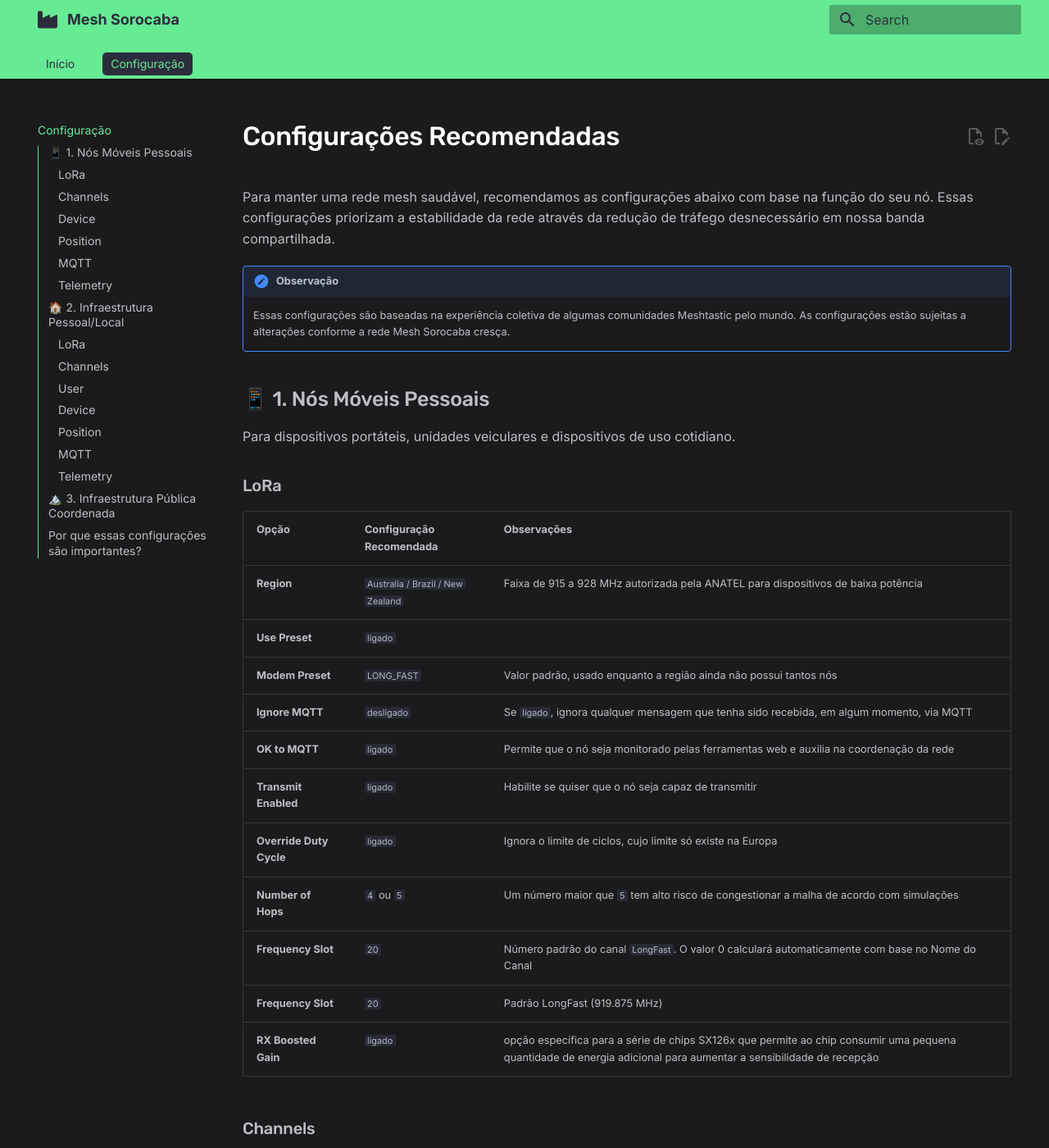
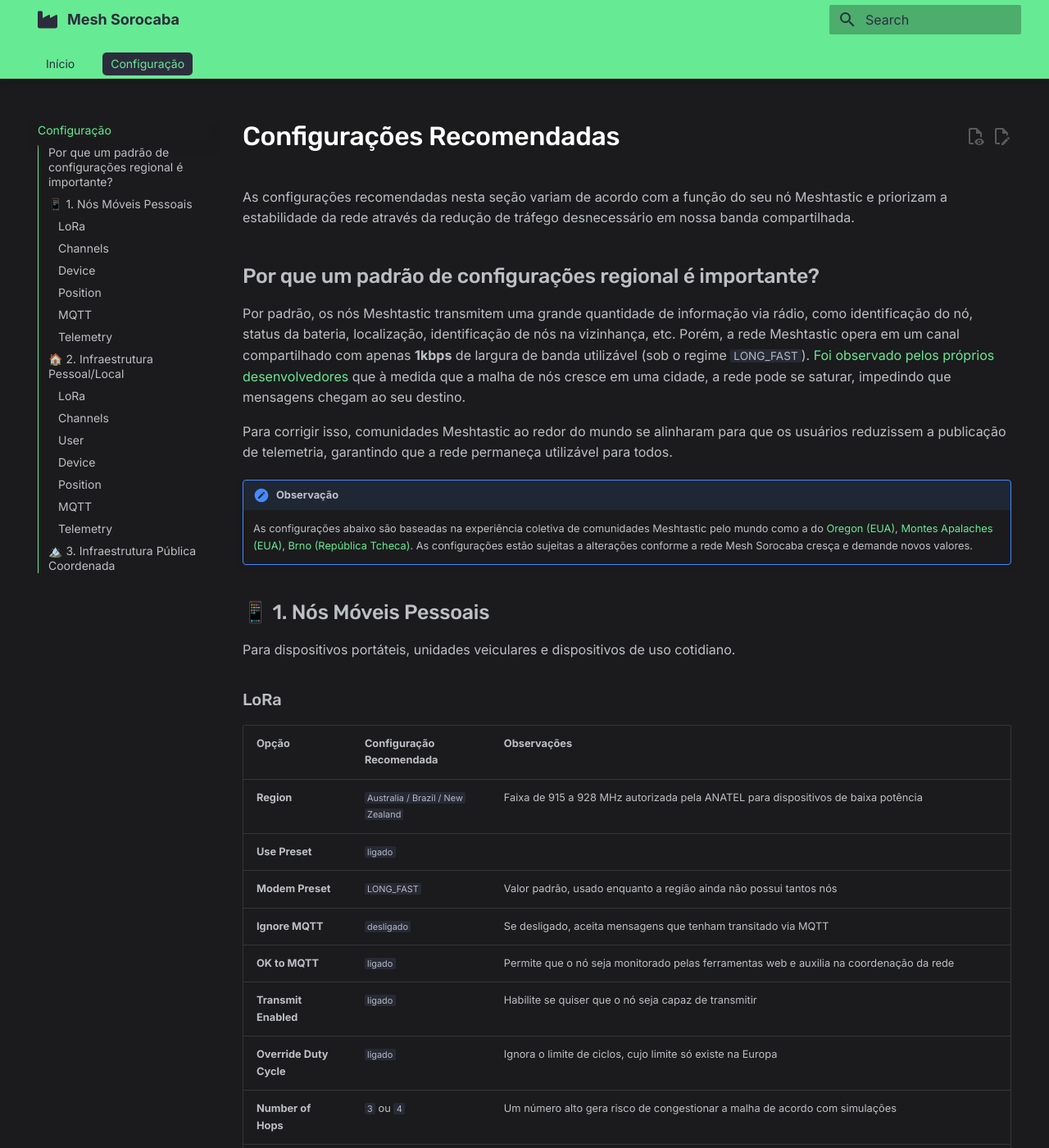
Before and after one commit to MeshSorocaba/meshsorocaba.github.io, an MkDocs documentation site: the page built from docs/configuracao.md, in a window 1280 px wide and 1400 px high. Shown: the whole window at 82% size. Built offline with MkDocs 1.6.1 and Material for MkDocs 9.7.7, drawn with Linux system fonts in a browser that asks for light colours; some of the changed text lies outside the part shown.

Commit message:
Improve config formatting and explanation

```diff
--- a/docs/configuracao.md
+++ b/docs/configuracao.md
@@ -1,9 +1,15 @@
 # Configurações Recomendadas
 
-Para manter uma rede mesh saudável, recomendamos as configurações abaixo com base na função do seu nó. Essas configurações priorizam a estabilidade da rede através da redução de tráfego desnecessário em nossa banda compartilhada.
+As configurações recomendadas nesta seção variam de acordo com a função do seu nó Meshtastic e priorizam a estabilidade da rede através da redução de tráfego desnecessário em nossa banda compartilhada.
+
+## Por que um padrão de configurações regional é importante?
+
+Por padrão, os nós Meshtastic transmitem uma grande quantidade de informação via rádio, como identificação do nó, status da bateria, localização, identificação de nós na vizinhança, etc. Porém, a rede Meshtastic opera em um canal compartilhado com apenas **1kbps** de largura de banda utilizável (sob o regime `LONG_FAST`). [Foi observado pelos próprios desenvolvedores](https://meshtastic.org/blog/why-your-mesh-should-switch-from-longfast/) que à medida que a malha de nós cresce em uma cidade, a rede pode se saturar, impedindo que mensagens chegam ao seu destino.
+
+Para corrigir isso, comunidades Meshtastic ao redor do mundo se alinharam para que os usuários reduzissem a publicação de telemetria, garantindo que a rede permaneça utilizável para todos.
 
 !!! note "Observação"
-    Essas configurações são baseadas na experiência coletiva de algumas comunidades Meshtastic pelo mundo. As configurações estão sujeitas a alterações conforme a rede Mesh Sorocaba cresça.
+    As configurações abaixo são baseadas na experiência coletiva de comunidades Meshtastic pelo mundo como a do [Oregon (EUA)](https://meshoregon.com/), [Montes Apalaches (EUA)](https://mtnme.sh/), [Brno (República Tcheca)](https://meshtastic--czbrno-blogspot-com.translate.goog/2025/01/meshtastic-moznost-soucasne-existence.html?_x_tr_sl=cs&_x_tr_tl=en&_x_tr_hl=cs&_x_tr_pto=wapp). As configurações estão sujeitas a alterações conforme a rede Mesh Sorocaba cresça e demande novos valores.
 
 ## 📱 1. Nós Móveis Pessoais
 
@@ -16,13 +22,12 @@
 | **Region** | `Australia / Brazil / New Zealand` | Faixa de 915 a 928 MHz autorizada pela ANATEL para dispositivos de baixa potência |
 | **Use Preset** | `ligado` | |
 | **Modem Preset** | `LONG_FAST` | Valor padrão, usado enquanto a região ainda não possui tantos nós |
-| **Ignore MQTT** | `desligado` | Se `ligado`, ignora qualquer mensagem que tenha sido recebida, em algum momento, via MQTT |
+| **Ignore MQTT** | `desligado` | Se desligado, aceita mensagens que tenham transitado via MQTT |
 | **OK to MQTT** | `ligado` | Permite que o nó seja monitorado pelas ferramentas web e auxilia na coordenação da rede |
 | **Transmit Enabled** | `ligado` | Habilite se quiser que o nó seja capaz de transmitir |
 | **Override Duty Cycle** | `ligado` | Ignora o limite de ciclos, cujo limite só existe na Europa |
-| **Number of Hops** | `4` ou `5` | Um número maior que `5` tem alto risco de congestionar a malha de acordo com simulações |
-| **Frequency Slot** | `20` | Número padrão do canal `LongFast`. O valor 0 calculará automaticamente com base no Nome do Canal |
-| **Frequency Slot** | `20` | Padrão LongFast (919.875 MHz) |
+| **Number of Hops** | `3` ou `4` | Um número alto gera risco de congestionar a malha de acordo com simulações |
+| **Frequency Slot** | `20` | Número padrão do canal `LongFast`. O valor 0 calculará automaticamente a frequência com base no Nome do Canal |
 | **RX Boosted Gain** | `ligado` | opção específica para a série de chips SX126x que permite ao chip consumir uma pequena quantidade de energia adicional para aumentar a sensibilidade de recepção |
 
 ### Channels
@@ -30,11 +35,11 @@
 | **Opção** | **Configuração Recomendada** | **Observações** |
 | :--- | :--- | :--- |
 | **Name** | `LongFast` | Canal público padrão para o preset `LONG_FAST` |
-| **PSK** | AQ== | Chave padrão do canal |
-| **Uplink Enabled** | ligado | Permite que o nó seja monitorado pelas ferramentas web e auxilia na coordenação da rede |
-| **Downlink enabled** | desligado | Desabilita recebimento de mensagens no canal oriundas do MQTT |
-| **Position enabled** | desligado | Ignora pedidos de anúncio de posição |
-| **Precise location** | desligado | Desnecessário se anúncio de posição está desligado |
+| **PSK** | `AQ==` | Chave padrão do canal |
+| **Uplink Enabled** | `ligado` | Permite que o nó seja monitorado pelas ferramentas web e auxilia na coordenação da rede |
+| **Downlink enabled** | `desligado` | Reduz tráfego desnecessário do MQTT para o rádio |
+| **Position enabled** | `desligado` | Ignora pedidos de anúncio de posição |
+| **Precise location** | `desligado` | Desnecessário se anúncio de posição está desligado |
 
 
 ### Device
@@ -43,7 +48,7 @@
 | :--- | :--- | :--- |
 | **Device Role** | `CLIENT_MUTE` ou `CLIENT` | Use `CLIENT_MUTE` na maioria dos casos, especialmente com múltiplos dispositivos recebendo de um nó com posição mais privilegiada; `CLIENT` se você necessita retransmitir informações por alguma razão específica |
 | **Rebroadcast Mode** | `ALL` | |
-| **NodeInfo Interval** | `6 hours` | |
+| **NodeInfo Interval** | `6 hours` | Não significa que o nó será visto somente a cada 6 horas, pois qualquer pacote transmitido contém sua identificação |
 | **Time Zone** | `GMT3` | Ou clique em "Use phone time zone" |
 
 ### Position
@@ -59,7 +64,18 @@
 
 ### MQTT
 
-Para configuração do MQTT, siga as instruções da comunidade [Meshtastic Brasil](https://www.meshbrasil.com/).
+Para configuração do MQTT, siga as instruções atualizadas da comunidade [Meshtastic Brasil](https://www.meshbrasil.com/).
+
+| **Opção** | **Configuração Recomendada** | **Observações** |
+| :--- | :--- | :--- |
+| **Address** | `platform.meshbrasil.com:1883` | |
+| **Username** | `meshdev` | |
+| **Password** | `large4cats` | |
+| **Encryption enabled** | `ligado` | |
+| **JSON output enabled** | `desligado` | |
+| **TLS enabled** | `desligado` | |
+| **Root topic** | `meshdev` | |
+| **Proxy to client enabled** | `ligado` ou `desligado` | `ligado` se o nó só pode se comunicar pela internet através do seu celular, `desligado` se ele possui WiFi configurado e funcionando |
 
 ### Telemetry
 | **Opção** | **Configuração Recomendada** | **Observações** |
@@ -78,12 +94,12 @@
 | :--- | :--- | :--- |
 | **Region** | `Australia / Brazil / New Zealand` | Faixa de 915 a 928 MHz autorizada pela ANATEL para dispositivos de baixa potência |
 | **Use Preset** | `ligado` | |
-| **Presets** | `LONG_FAST` | Valor padrão, usado enquanto a região ainda não possui tantos nós |
-| **Ignore MQTT** | `desligado` | Opcional; habilite se quiser receber mensagens que passaram por MQTT em algum momento |
+| **Modem Preset** | `LONG_FAST` | Valor padrão, usado enquanto a região ainda não possui tantos nós |
+| **Ignore MQTT** | `desligado` | Se desligado, aceita mensagens que tenham transitado via MQTT |
 | **OK to MQTT** | `ligado` | Permite monitorar o nó pelas ferramentas web e auxilia na coordenação da rede |
 | **Transmit Enabled** | `ligado` | |
 | **Override Duty Cycle** | `ligado` | O limite de ciclos só é necessário na Europa |
-| **Number of Hops** | `3` | Número de hops alto não é útil para nós de infraestrutura, pois não é um nó que envia ou recebe mensagens |
+| **Number of Hops** | `2` | Número de hops alto não é útil para nós de infraestrutura, pois normalmente não origina tráfego |
 | **Frequency Slot** | `20` | Padrão LongFast (919.875 MHz) |
 | **RX Boosted Gain** | `ligado` | opção específica para a série de chips SX126x que permite ao chip consumir uma pequena quantidade de energia adicional para aumentar a sensibilidade de recepção |
 
@@ -94,7 +110,7 @@
 | **Name** | `LongFast` | Canal público padrão para o preset `LONG_FAST` |
 | **PSK** | `AQ==` | Chave padrão do canal |
 | **Uplink Enabled** | `ligado` | Permite que o nó seja monitorado pelas ferramentas web e auxilia na coordenação da rede |
-| **Downlink Enabled** | `ligado` | Permite recebimento de mensagens no canal oriundas do MQTT |
+| **Downlink enabled** | `desligado` | Reduz tráfego desnecessário do MQTT para o rádio |
 | **Position enabled** | `ligado` | Para nós estacionários com posição fixa configurada |
 | **Precise location** | `desligado` | A critério do usuário |
 
@@ -124,13 +140,24 @@
 
 ### MQTT
 
-Para configuração do MQTT, siga as instruções da comunidade [Meshtastic Brasil](https://www.meshbrasil.com/).
+Para configuração do MQTT, siga as instruções atualizadas da comunidade [Meshtastic Brasil](https://www.meshbrasil.com/).
+
+| **Opção** | **Configuração Recomendada** | **Observações** |
+| :--- | :--- | :--- |
+| **Address** | `platform.meshbrasil.com:1883` | |
+| **Username** | `meshdev` | |
+| **Password** | `large4cats` | |
+| **Encryption enabled** | `ligado` | |
+| **JSON output enabled** | `desligado` | |
+| **TLS enabled** | `desligado` | |
+| **Root topic** | `meshdev` | |
+| **Proxy to client enabled** | `ligado` ou `desligado` | `ligado` se o nó só pode se comunicar pela internet através do seu celular, `desligado` se ele possui WiFi configurado e funcionando |
 
 ### Telemetry
 
 | **Opção** | **Configuração Recomendada** | **Observações** |
 | :--- | :--- | :--- |
-| **Send Device Telemetry** | `3 hours` | Apenas para nós solares; caso contrário, desabilite |
+| **Send Device Telemetry** | `3 hours` | Apenas para nós solares, caso deseje-se acompanhar os níveis de bateria; caso contrário, desabilite |
 | **Environment metrics module enabled** | `3 hours` | Apenas se equipado; usado para verificar vazamentos de bateria ou superaquecimento; caso contrário, desabilite |
 
 ## 🏔️ 3. Infraestrutura Pública Coordenada
@@ -139,9 +166,3 @@
 
 !!! warning "Atenção"
     Nós de infraestrutura coordenados devem ser discutidos entre a comunidade. Roteadores com essa configuração mal posicionados podem causar degradação em toda a rede. Entre em contato com a comunidade Mesh Sorocaba para discutir seu ponto antes de usar qualquer configuração que não seja `CLIENT`, `CLIENT_MUTE` ou `CLIENT_BASE`.
-
----
-
-## Por que essas configurações são importantes?
-
-A rede Meshtastic opera em um canal compartilhado com aproximadamente **1kbps** de largura de banda utilizável sob LongFast. Nós "tagarelas" — aqueles que enviam atualizações com mais frequência do que o necessário — podem saturar rapidamente a rede, impedindo que mensagens reais sejam transmitidas. Ao aumentar os intervalos e restringir a publicação de telemetria, garantimos que a rede permaneça utilizável para todos.
```
